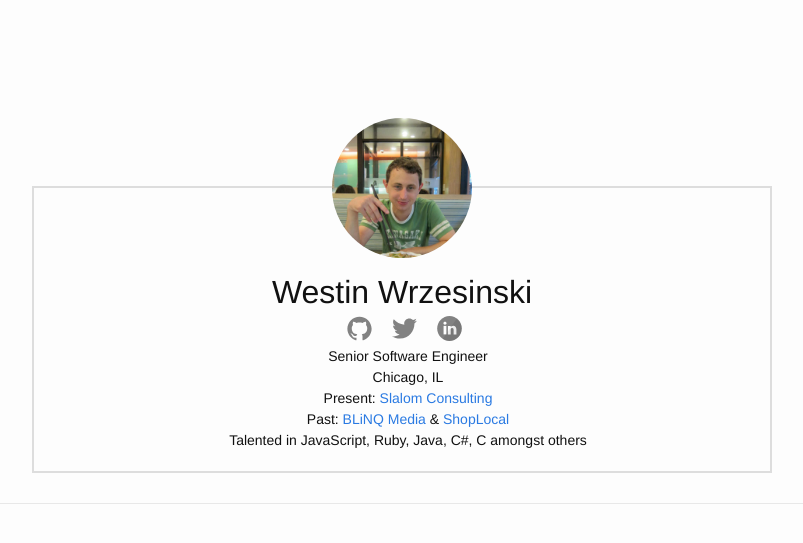
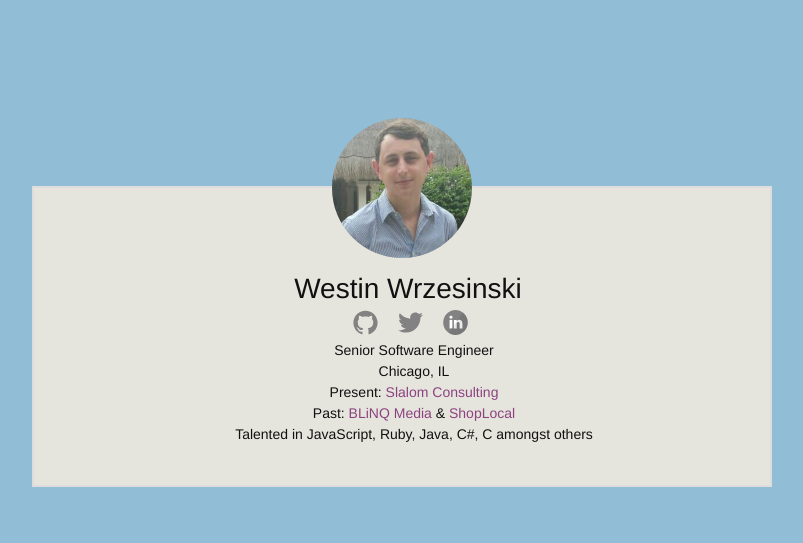
Before and after one commit to westeezy/westeezy.github.io, a Jekyll site: the page built from index.html, in a window 1280 px wide. Shown: the top 543 px of the page, without its empty margins (238-1041 px from the left). Built offline with Jekyll 4.4.1, drawn with Linux system fonts in a browser that asks for light colours.

Commit message:
Content and Styling

```diff
--- a/_sass/_base.scss
+++ b/_sass/_base.scss
@@ -49,7 +49,7 @@ img {
   width: 140px;
   height: 140px;
   margin: -70px auto 10px auto;
-  background-image: url('/img/avatar.jpg');
+  background-image: url('/img/avatar.png');
   background-size: cover;
   display: block;
   border-top-left-radius: 100px;
--- a/_sass/_layout.scss
+++ b/_sass/_layout.scss
@@ -3,8 +3,6 @@
  */
 .site-header {
     min-height: 56px;
-
-    // Positioning context for the mobile navigation icon
     position: relative;
 }
 
@@ -12,7 +10,6 @@
  * Site footer
  */
 .site-footer {
-    border-top: 1px solid $grey-color-light;
     padding: $spacing-unit 0;
 }
 
@@ -42,6 +39,34 @@
   @include media-query($on-palm) {
     width:320px;
   }
+}
+
+/**
+ * Badge
+ */
+
+.badge{
+  background-color: $secondary-background-color;
+  min-width:320px;
+  border:2px solid #ddd;
+  margin-top:100px;
+  text-align: center;
+}
+
+.badge h1{
+  margin-bottom:-15px;
+}
+
+.badge .button-list{
+  height:30px;
+  width:150px;
+  margin:0 auto;
+}
+
+.badge .info{
+  font-size:14px;
+  padding-left:12px;
+  padding-bottom: 20px;
 }
 
 /**
--- a/css/main.scss
+++ b/css/main.scss
@@ -14,8 +14,9 @@ $base-line-height: 1.5;
 $spacing-unit:     30px;
 
 $text-color:       #111;
-$background-color: #fdfdfd;
-$brand-color:      #2a7ae2;
+$background-color: #92BDD6;;/*#fdfdfd;*/
+$secondary-background-color: #E6E5DD;
+$brand-color:      #8C4280;/*#2a7ae2;*/
 
 $grey-color:       #828282;
 $grey-color-light: lighten($grey-color, 40%);
--- a/index.html
+++ b/index.html
@@ -4,20 +4,20 @@ layout: default
 
 <div class="home">
 
-  <div class="badge" style="border:2px solid #ddd; margin-top:100px;">
+  <div class="badge">
     <div class="center-wrapper">
       <div id="avatar-container">
         <div class="avatar-img"></div>
       </div>
 
-      <div class="info" style="text-align:center">
-        <h1 style="margin-bottom:-15px;">Westin Wrzesinski</h1>
+      <div class="info">
+        <h1>Westin Wrzesinski</h1>
 
-        <div style="height:30px;width:150px;margin:0 auto;">
+        <div class="button-list">
           {% include socialmedia/socialbuttons.html %}
         </div>
 
-        <div style="font-size:14px; padding-left:12px; padding-bottom: 20px;">
+        <div class="info">
           <div>Senior Software Engineer </div>
           <div>Chicago, IL </div>
           <div>
@@ -34,21 +34,6 @@ layout: default
         </div>
 
       </div>
-      <!--   <div class="blog">
-        <h1>Posts</h1>
-
-        <ul class="post-list">
-          {% for post in site.posts limit:1 %}
-            <li>
-          <span class="post-meta">{{ post.date | date: "%b %-d, %Y" }}</span>
-
-          <div style="font-size:12px;">
-            <a class="post-link" href="{{ post.url | prepend: site.baseurl }}">{{ post.title }}</a>
-          </div>
-          </li>
-        {% endfor %}
-        </ul>
-        </div-->
     </div>
   </div>
 </div>
```
Also changed, not shown: _includes/recentposts.html (added, +15 -0 lines), img/avatar.png (added).
